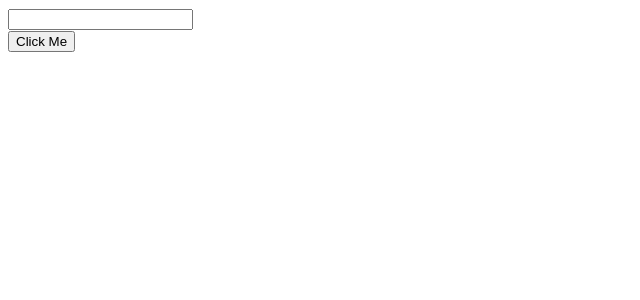
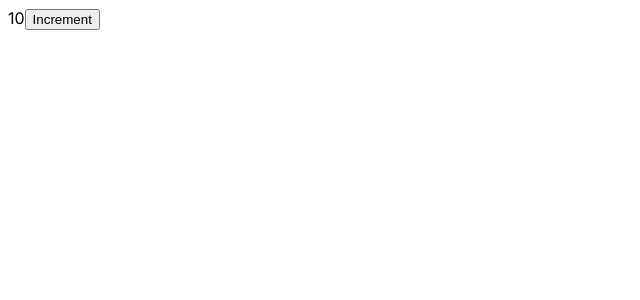
Before and after one commit to sangatrokaya/nextjsPractice, a Next.js app: page /product in a window 1280 px wide. Shown: the top 300 px of the page, without its empty margins (0-640 px from the left). Built offline with nearby package versions, Linux system fonts and the light colour scheme.

Commit message:
about state and its implementation

```diff
--- a/src/app/product/page.js
+++ b/src/app/product/page.js
@@ -1,22 +1,19 @@
 'use client'
-const Product = () => {
-    const callMe = ()=> {
-        console.log("I am called")
+import { useState } from "react"
+// functional components are statless component
+const Cart = () => {
+    const [num, setNum] = useState(10)
+    const addSum = () => {
+        // num = num + 1  --> states cannot be changed
+        setNum(num + 1)
     }
     return (
         <div>
-            <input/>
-            <Cart chocolate="kitkat" callMe={callMe}/>
-        </div>
-    )
-    }
-    const Cart = (props)=>{
-    return (
-        <div>
-            <button onClick={props.callMe}>Click Me</button>
+            {num}
+            <button onClick={addSum}>Increment</button>
         </div>
     )
 }
 
 
-export default Product
+export default Cart
```
